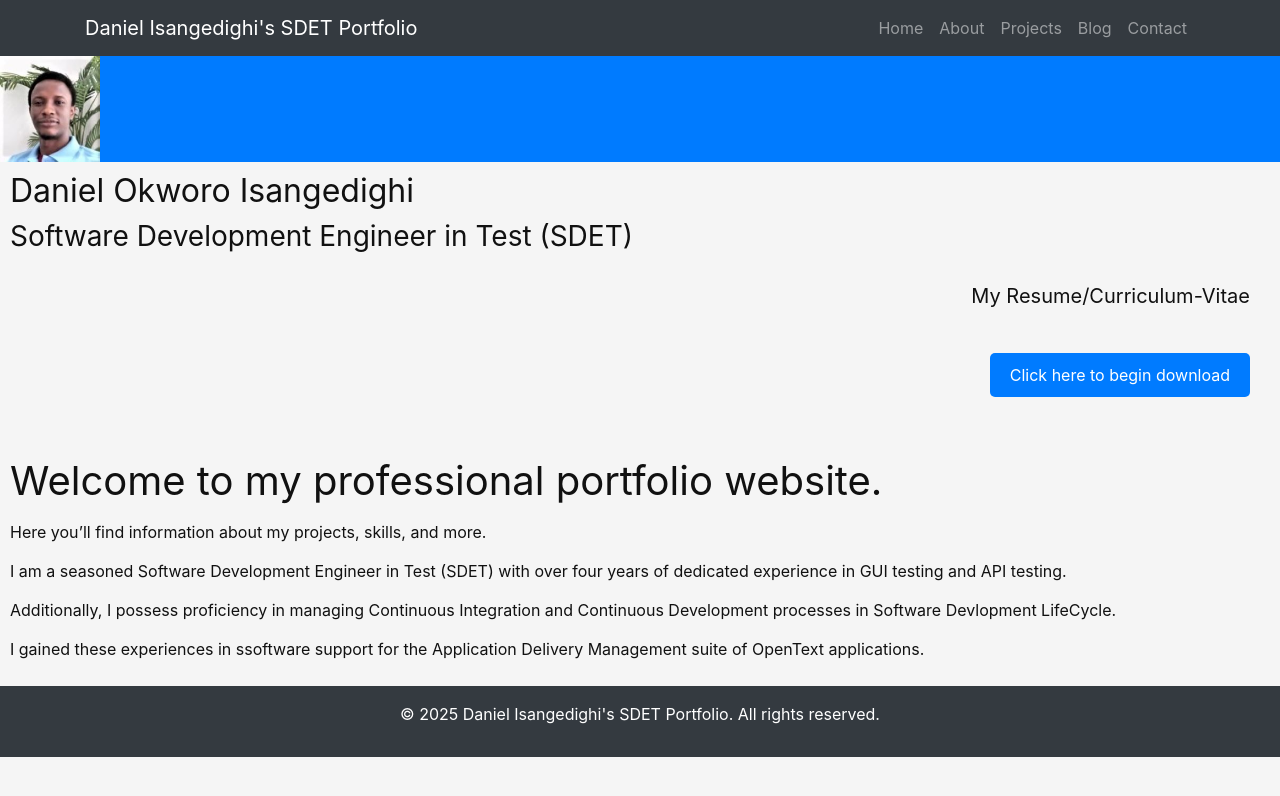
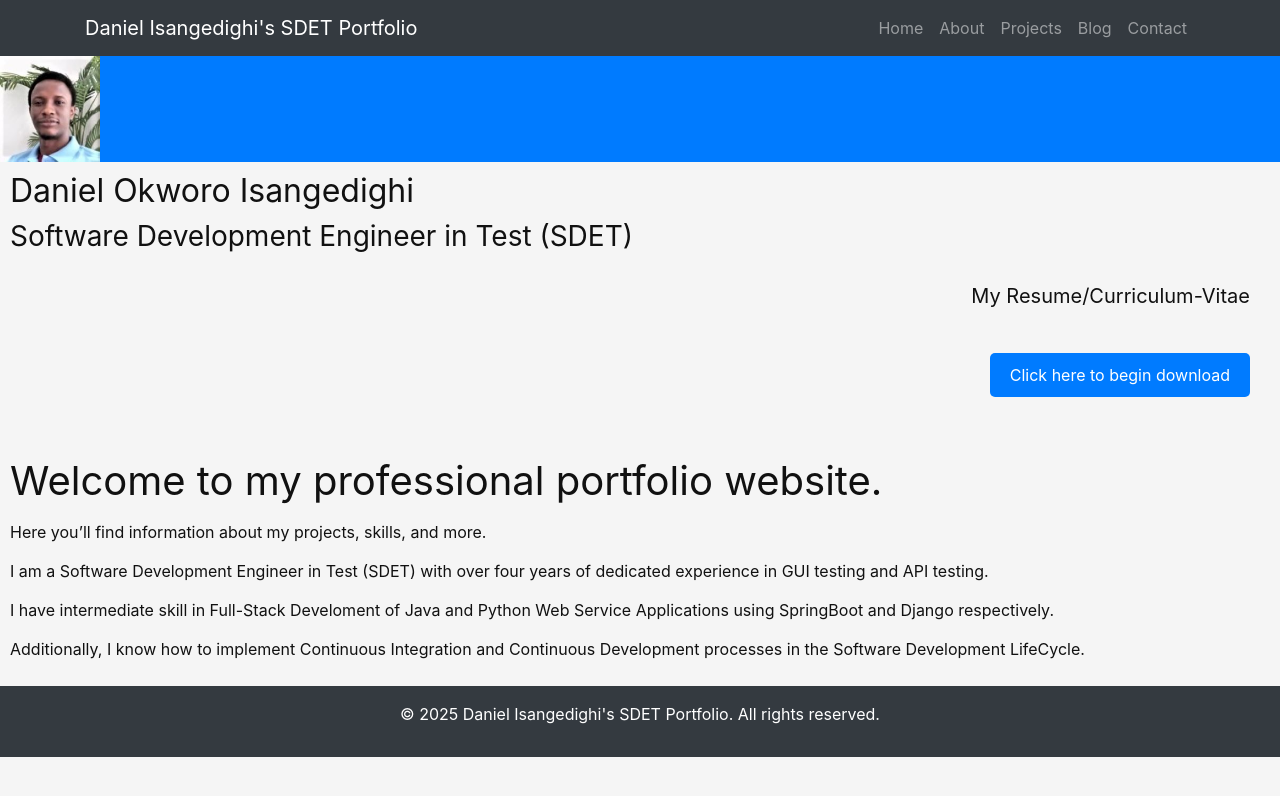
Before and after one commit to danielisangedighi/danielisangedighi.github.io, a Jekyll site: the page built from index.markdown, in a window 1280 px wide. Shown: the top 796 px of the page. Built offline with Jekyll 4.4.1, drawn with Linux system fonts in a browser that asks for light colours; nearby versions of some CDN libraries.

```diff
--- a/index.markdown
+++ b/index.markdown
@@ -12,8 +12,8 @@
 Here you'll find information about my projects, skills, and more.
 
 <!-- This section provides a brief introduction -->
-I am a seasoned Software Development Engineer in Test (SDET) with over four years of dedicated experience in GUI testing and API testing.
+I am a Software Development Engineer in Test (SDET) with over four years of dedicated experience in GUI testing and API testing.
 
-Additionally, I possess proficiency in managing Continuous Integration and Continuous Development processes in Software Devlopment LifeCycle.
+I have intermediate skill in Full-Stack Develoment of Java and Python Web Service Applications using SpringBoot and Django respectively.
 
-I gained these experiences in ssoftware support for the Application Delivery Management suite of OpenText applications.
+Additionally, I know how to implement Continuous Integration and Continuous Development processes in the Software Development LifeCycle.
```
Also changed, not shown: projects.markdown (+7 -0 lines).
